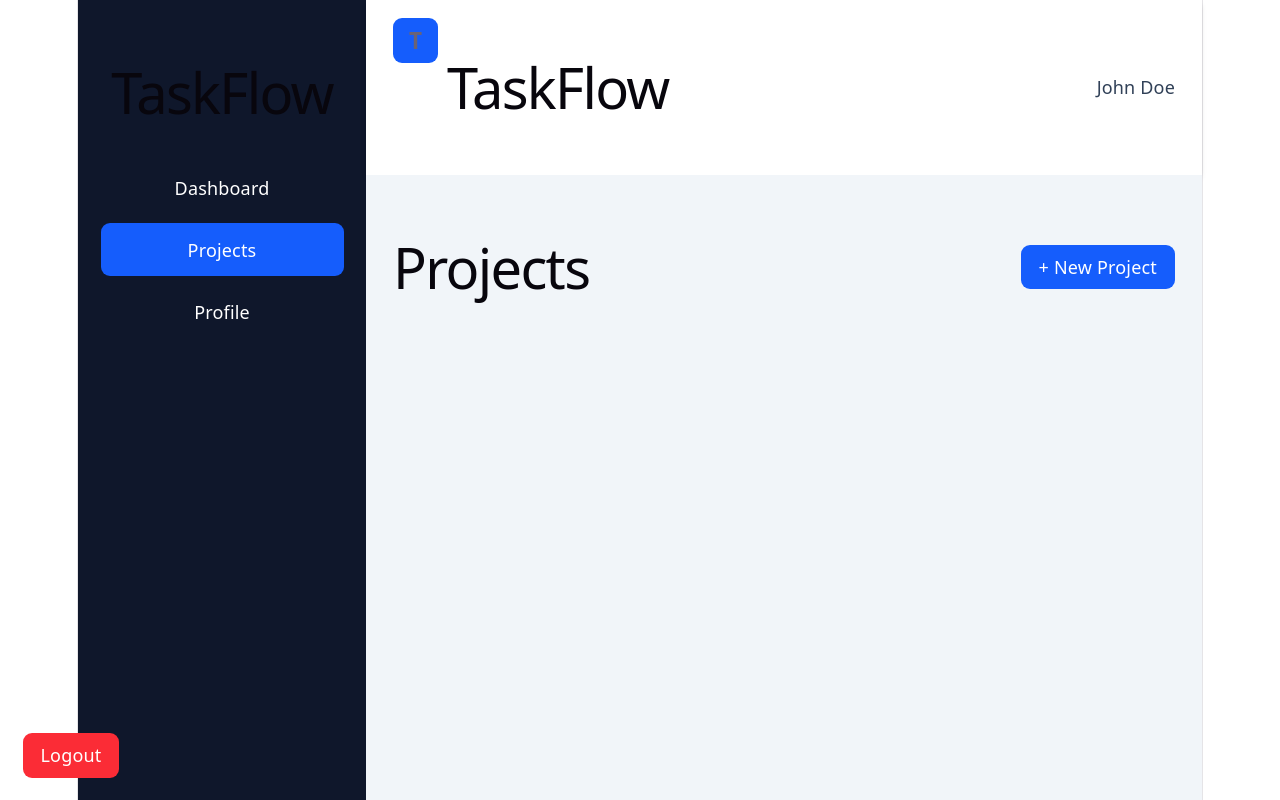
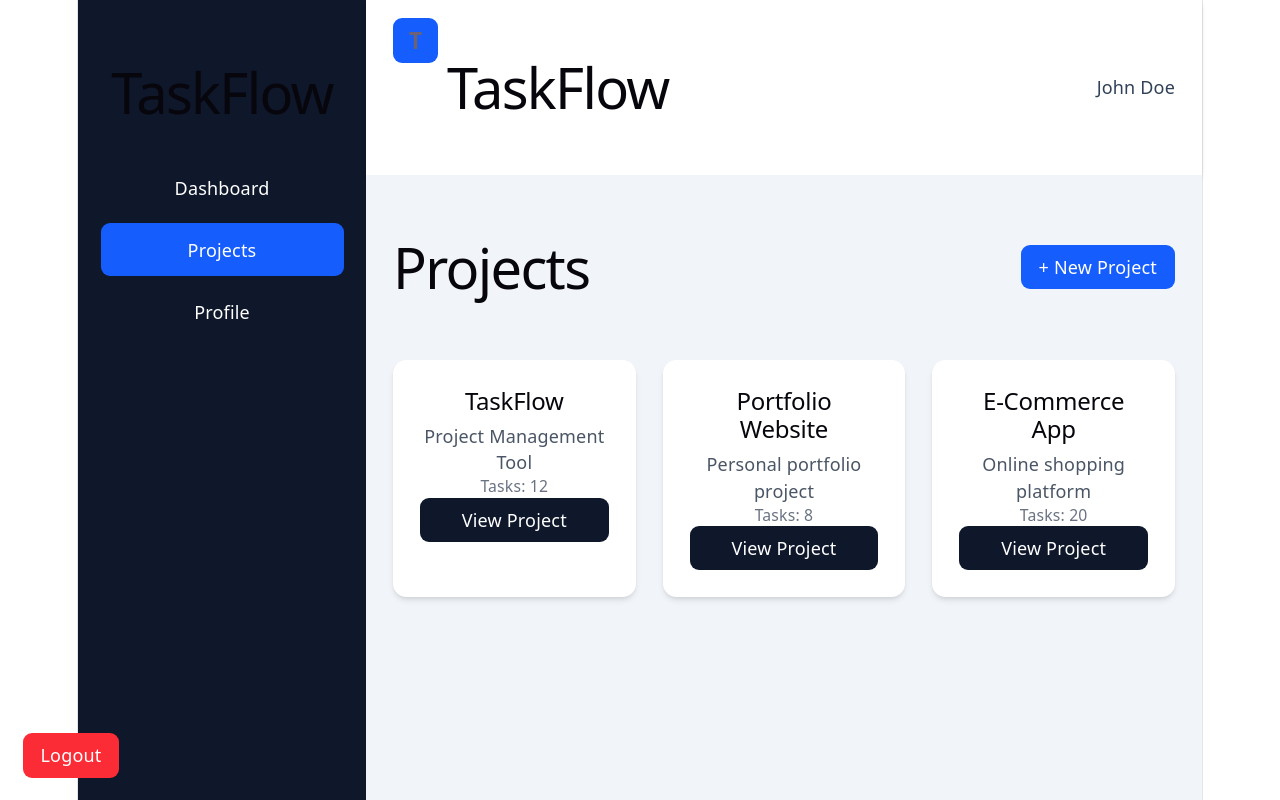
Before and after one commit to Palaksahu-12/TaskFlow, a React app in the folder frontend/: page /projects in a window 1280 px wide. Shown: the top 800 px of the page. Built offline with nearby package versions, Linux system fonts and the light colour scheme; the HTML template or start-up script is replaced by a standard one.

Commit message:
Updated Profile and Projects

```diff
--- a/frontend/src/pages/Profile.jsx
+++ b/frontend/src/pages/Profile.jsx
@@ -3,7 +3,68 @@ import Layout from "../components/Layout";
 const Profile = () => {
   return (
     <Layout>
-      <h1>Profile Page</h1>
+      <div className="max-w-3xl mx-auto">
+        <div className="bg-white rounded-xl shadow-md p-8">
+
+          <div className="flex flex-col items-center">
+            <img
+            src="https://i.pravatar.cc/150?img=3"
+            alt="Profile"
+            className="w-32 h-32 rounded-full border-4 border-blue-500"
+            />
+            <h1 className="text-3xl font-bold mt-4 text-slate-800">
+              Palak Sahu
+            </h1>
+            <p className="text-gray-500">
+              Software Developer
+            </p>
+          </div>
+
+          <div className="mt-8 grid grid-cols-1 md:grid-cols-2 gap-6">
+            <div>
+              <label className="block text-gray-500 text-sm mb-1">
+                Full Name
+              </label>
+              <p className="bg-slate-100 p-3 rounded-lg">
+                Palak Sahu
+              </p>
+            </div>
+
+            <div>
+              <label className="block text-gray-500 text-sm mb-1">
+                Email
+              </label>
+              <p className="bg-slate-100 p-3 rounded-lg">
+                palaksahu@example.com
+              </p>
+            </div>
+
+            <div>
+              <label className="block text-gray-500 text-sm mb-1">
+                Role
+              </label>
+              <p className="bg-slate-100 p-3 rounded-lg">
+                Team Member
+              </p>
+            </div>
+
+            <div>
+              <label className="block text-gray-500 text-sm mb-1">
+                Joined
+              </label>
+              <p className="bg-slate-100 p-3 rounded-lg">
+                June 2026
+              </p>
+            </div>
+          </div>
+
+          <div className="mt-8 text-center">
+            <button className="bg-blue-600 text-white px-6 py-2 rounded-lg hover:bg-blue-700">
+              Edit Profile
+            </button>
+          </div>
+        </div>
+      </div>
     </Layout>
   );
 };
--- a/frontend/src/pages/Projects.jsx
+++ b/frontend/src/pages/Projects.jsx
@@ -1,7 +1,9 @@
 import Layout from "../components/Layout";
+import { useNavigate } from "react-router-dom";
 
 const Projects = () => {
-  const Projects =[
+  const navigate = useNavigate();
+  const projects =[
     {
       id: 1,
       title: "TaskFlow",
@@ -34,7 +36,27 @@ const Projects = () => {
         </div>
 
         <div className="grid grid-cols-1 md:grid-cols-2 lg:grid-cols-3 gap-6">
-
+          {projects.map((project) => (
+            <div
+            key={project.id}
+            className="bg-white p-6 rounded-xl shadow-md hover:shadow-lg transition"
+            >
+              <h2 className="text-xl font-semibold mb-2">
+                {project.title}
+              </h2>
+              <p className="text-gray-600 mb-4">
+                {project.description}
+              </p>
+              <p className="text-sm text-gray-500 mb-4">
+                Tasks: {project.tasks}
+              </p>
+              <button onClick={() => navigate(`/projects/${project.id}`)}
+               className="w-full bg-slate-900 text-white py-2 rounded-lg hover:bg-slate-800"
+              >
+                View Project
+              </button>
+            </div>
+          ))}
         </div>
       </div>
     </Layout>
```
